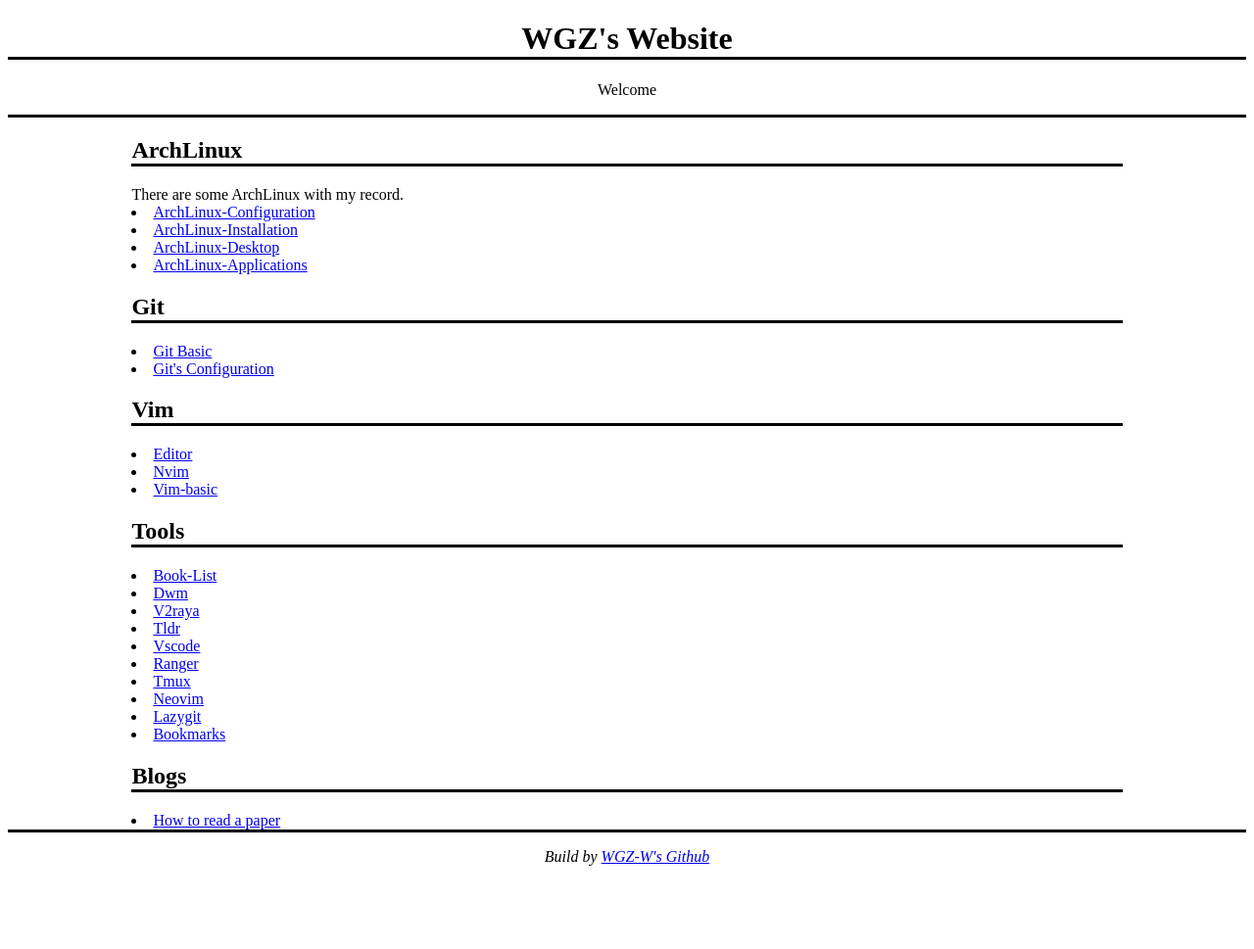
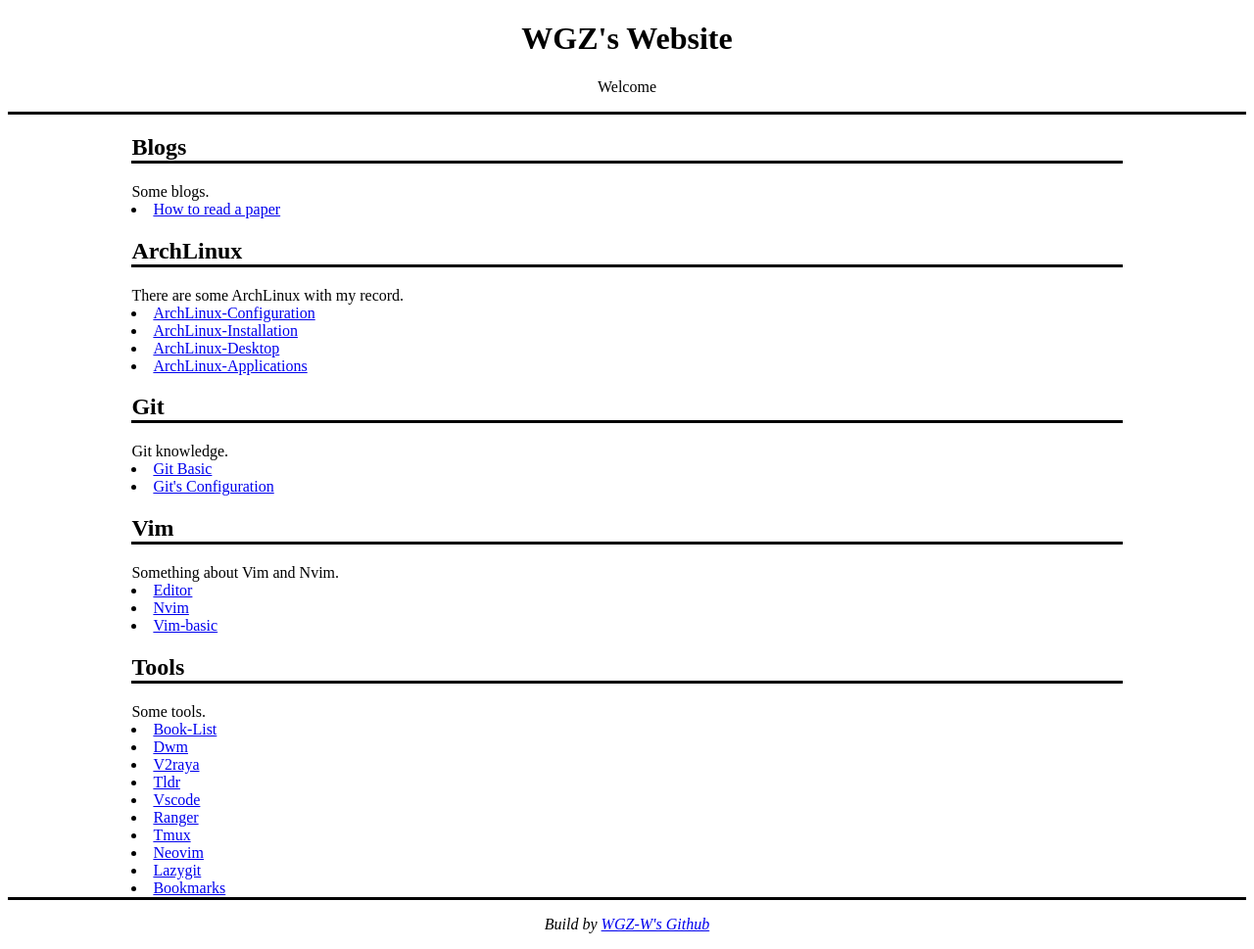
Before and after one commit to WGZ-W/wgz-w.github.io, a Jekyll site: the page built from index.html, in a window 1280 px wide. Shown: the whole page at 98% size. Built offline with Jekyll 4.4.1, drawn with Linux system fonts in a browser that asks for light colours; before the commit the page ends 900 px from its top, so only the background shows below that.

Commit message:
modify the border-bottom of some html tag

```diff
--- a/_includes/index-contents.html
+++ b/_includes/index-contents.html
@@ -1,4 +1,10 @@
 
+
+<h2>Blogs</h2>
+Some blogs.
+{% for post in site.tags.blogs %}
+<li><a href="{{ post.url }}">{{ post.title }}</a></li>
+{% endfor %}
 
 <h2>ArchLinux</h2>
 There are some ArchLinux with my record.
@@ -7,21 +13,19 @@ There are some ArchLinux with my record.
 {% endfor %}
 
 <h2>Git</h2>
+Git knowledge.
 {% for post in site.tags.git %}
 <li><a href="{{ post.url }}">{{ post.title }}</a></li>
 {% endfor %}
 
 <h2>Vim</h2>
+Something about Vim and Nvim.
 {% for post in site.tags.vim %}
 <li><a href="{{ post.url }}">{{ post.title }}</a></li>
 {% endfor %}
 
 <h2>Tools</h2>
+Some tools.
 {% for post in site.tags.tools %}
 <li><a href="{{ post.url }}">{{ post.title }}</a></li>
 {% endfor %}
-
-<h2>Blogs</h2>
-{% for post in site.tags.blogs %}
-<li><a href="{{ post.url }}">{{ post.title }}</a></li>
-{% endfor %}
--- a/_layouts/default.html
+++ b/_layouts/default.html
@@ -7,43 +7,11 @@
 {% include head.html %}
 
 <body>
-  <!-- <div class="header">
-    <h1>WGZ's Website</h1>
-    <p>Welcome</p>
-  </div> -->
 
-  <!-- <div class="topnav">
-    <a href="#" class="right">Blogs</a>
-    <a href="#" class="right">Home</a>
-    <a href="#">About</a>
-  </div> -->
 
-  <!-- <div class="row"> -->
-    <!-- <div class="side"> -->
-      <!-- <div class="sidenav"> -->
-        <!-- {% include sidenav.html %} -->
-        <!-- <ul>
-          <li><h1><a href="/">Home</a></h1></li>
-          {% for post in site.posts %}
-            <li><a href="{{ post.url }}">{{ post.title }}</a></li>
-          {% endfor %}
-        </ul> -->
-      <!-- </div>     -->
-    <!-- </div> -->
 
-    <!-- <div class="main"> -->
-      <!-- <div class="content"> -->
-        <!-- <h1>Hello World!</h1> -->
-        {{ content }}
-      <!-- </div> -->
-    <!-- </div> -->
-  <!-- </div> -->
-<!--
-  <div class="footer">
-    <p><i>Build by
-      <a href="https://github.com/WGZ-W/" target="_blank">WGZ-W's Github</a>
-    </i></p>
-  </div> -->
+    {{ content }}
+
 
 </body>
 
--- a/assets/css/markdown.css
+++ b/assets/css/markdown.css
@@ -21,6 +21,7 @@ pre {
     overflow: auto;
 }
 
+
 h1 {
     border-bottom: solid;
 }
--- a/assets/css/zsh-style.css
+++ b/assets/css/zsh-style.css
@@ -10,6 +10,7 @@
     text-align: center;
     border-bottom-style: solid;
 }
+
 
 .main {
     margin: auto;
@@ -38,13 +39,13 @@
 }
 
 .topnav {
-    border-bottom-style: solid;
+    border-bottom-style: dashed;
     padding: auto;
     margin: auto;
 }
 
 .bottomnav {
-    border-top-style: solid;
+    border-top-style: dashed;
     padding: auto;
     margin: auto;
 }
--- a/index.html
+++ b/index.html
@@ -7,7 +7,7 @@ layout: default
 
 
 <div class="header">
-    <h1>WGZ's Website</h1>
+    <h1 style="border-bottom: none;">WGZ's Website</h1>
     <p>Welcome</p>
 </div>
 
```
Also changed, not shown: _layouts/post.html (+4 -34 lines).
